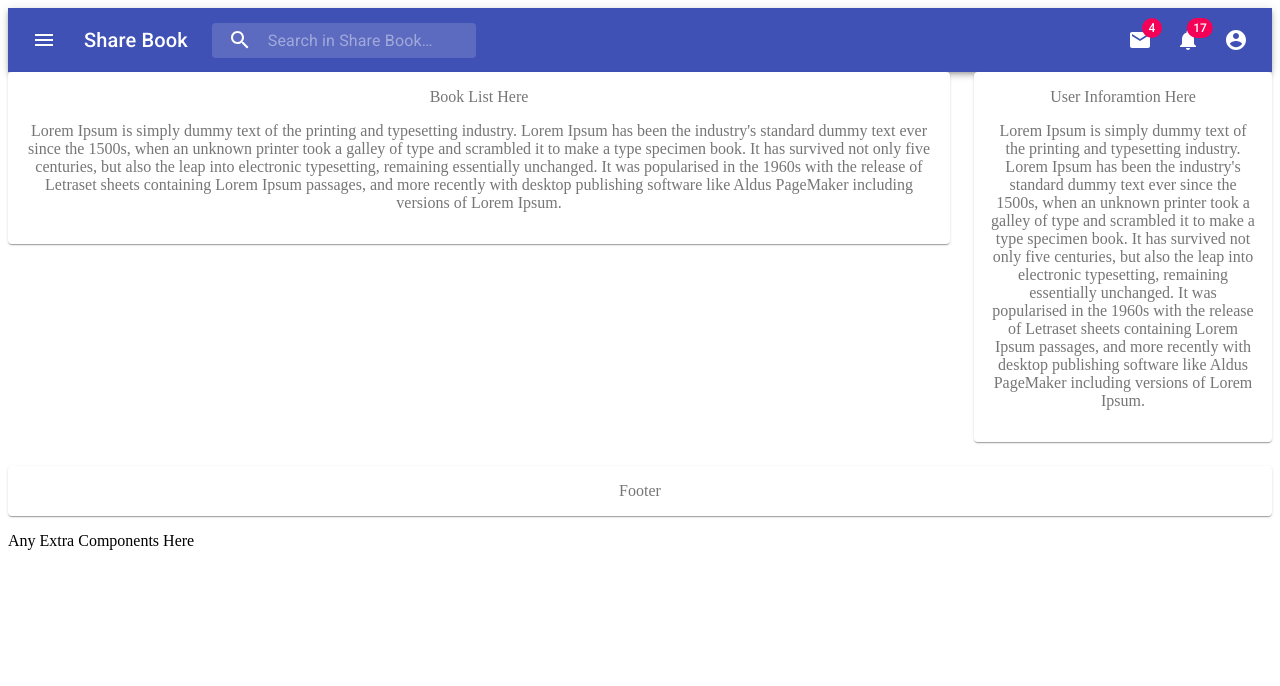
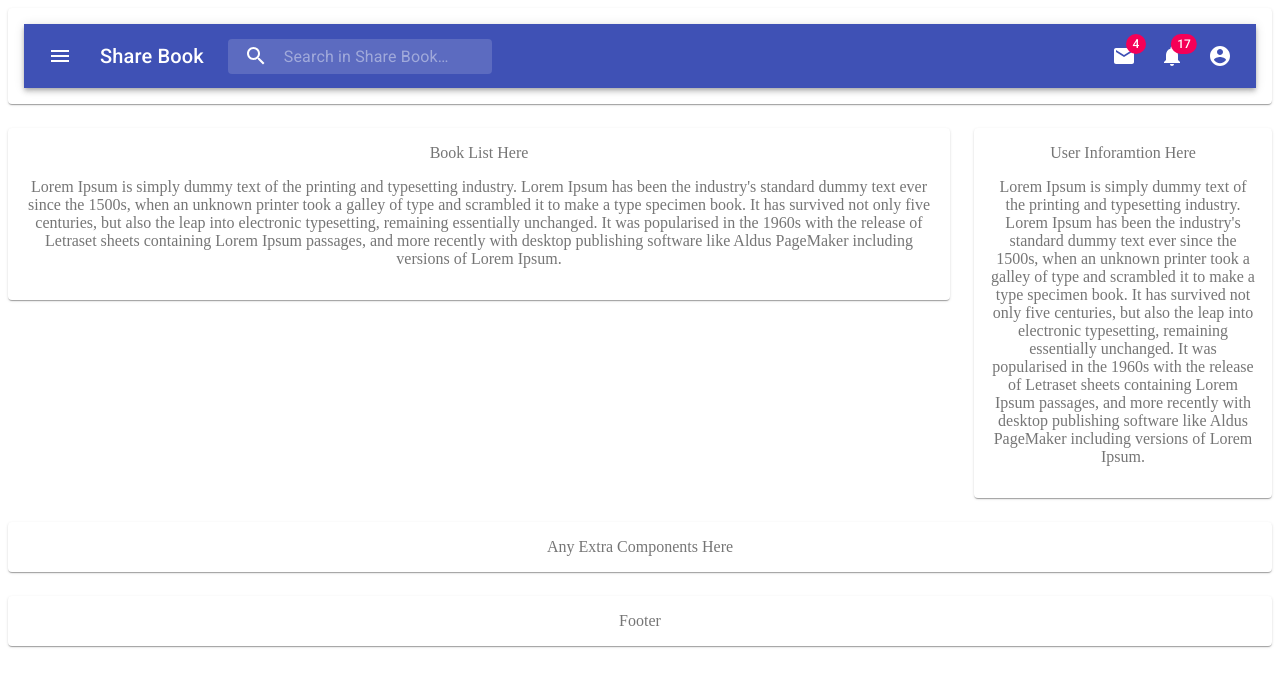
Before and after one commit to LoaiSiwas/sharebook, a React (Create React App) app: page / in a window 1280 px wide. Shown: the top 686 px of the page. Built offline with nearby package versions, Linux system fonts and the light colour scheme.

Commit message:
Merge body.js with app,js

```diff
--- a/src/App.js
+++ b/src/App.js
@@ -1,15 +1,44 @@
 import React from 'react';
+import { makeStyles } from '@material-ui/core/styles';
+import Paper from '@material-ui/core/Paper';
+import Grid from '@material-ui/core/Grid';
 import './App.css';
 import AppBar from './Components/Appbar';
-import Body from './Components/Body'
+
+
+const useStyles = makeStyles(theme => ({
+  root: {
+    flexGrow: 1,
+  },
+  paper: {
+    padding: theme.spacing(2),
+    textAlign: 'center',
+    color: theme.palette.text.secondary,
+  },
+}));
 
 function App() {
+  const classes = useStyles();
   return (
-    <div>
-      <AppBar></AppBar>
-      <Body></Body>
-      <p>Any Extra Components Here</p>
-    </div>
+    <div className={classes.root}>
+    <Grid container spacing={3}>
+      <Grid item xs={12}>
+        <Paper className={classes.paper}><AppBar></AppBar></Paper>
+      </Grid>
+      <Grid item xs={9}>
+        <Paper className={classes.paper}>Book List Here<p>Lorem Ipsum is simply dummy text of the printing and typesetting industry. Lorem Ipsum has been the industry's standard dummy text ever since the 1500s, when an unknown printer took a galley of type and scrambled it to make a type specimen book. It has survived not only five centuries, but also the leap into electronic typesetting, remaining essentially unchanged. It was popularised in the 1960s with the release of Letraset sheets containing Lorem Ipsum passages, and more recently with desktop publishing software like Aldus PageMaker including versions of Lorem Ipsum.</p></Paper>
+      </Grid>
+      <Grid item xs={3}>
+        <Paper className={classes.paper}>User Inforamtion Here<p>Lorem Ipsum is simply dummy text of the printing and typesetting industry. Lorem Ipsum has been the industry's standard dummy text ever since the 1500s, when an unknown printer took a galley of type and scrambled it to make a type specimen book. It has survived not only five centuries, but also the leap into electronic typesetting, remaining essentially unchanged. It was popularised in the 1960s with the release of Letraset sheets containing Lorem Ipsum passages, and more recently with desktop publishing software like Aldus PageMaker including versions of Lorem Ipsum.</p></Paper>
+      </Grid>
+      <Grid item xs={12}>
+        <Paper className={classes.paper}>Any Extra Components Here</Paper>
+      </Grid>
+      <Grid item xs={12}>
+        <Paper className={classes.paper}>Footer</Paper>
+      </Grid>
+    </Grid>
+  </div>
   );
 }
 
```
